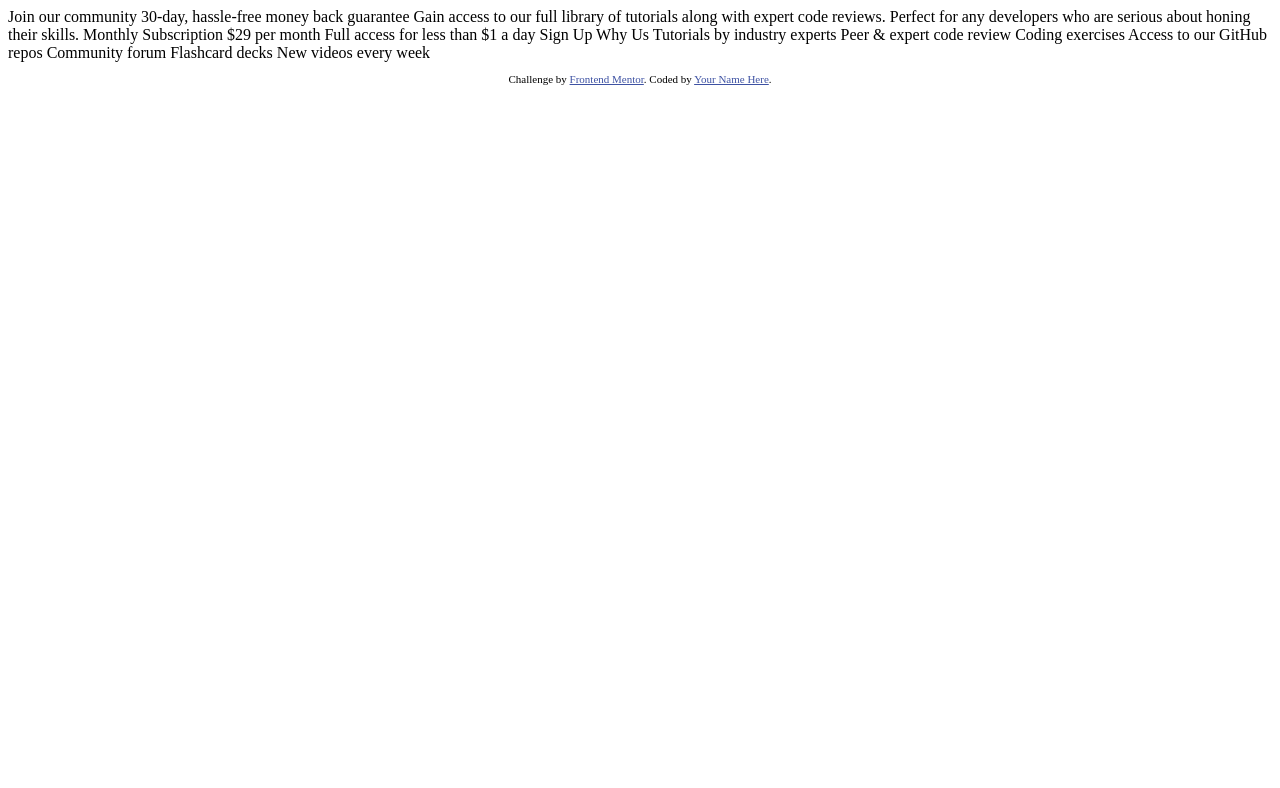
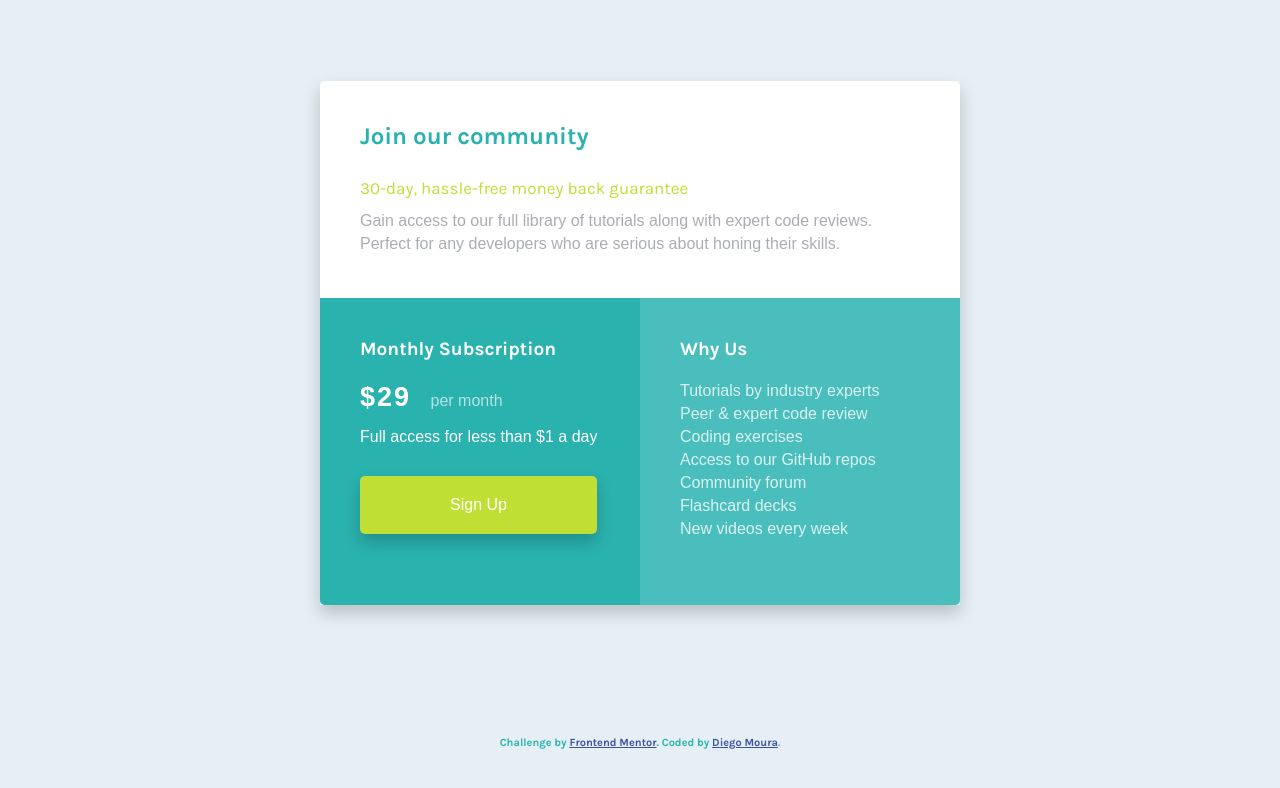
Before and after one commit to diegomouradev/single-price-grid-component-master, a plain HTML site: page index.html in a window 1280 px wide. Drawn offline with Linux system fonts and the light colour scheme.

Commit message:
final version

```diff
--- /dev/null
+++ b/css/styles.css
@@ -0,0 +1,101 @@
+/* Font
+font-family: 'Karla', sans-serif; */
+
+/* Colour
+- Cyan: hsl(179, 62%, 43%)
+- Bright Yellow: hsl(71, 73%, 54%)
+- Light Gray: hsl(204, 43%, 93%)
+- Grayish Blue: hsl(218, 22%, 67%) */
+
+/*
+Body Copy
+- Font size: 16px */
+
+/* global attributes */
+*, *::before, *::after{
+	box-sizing: border-box;
+	margin: 0;
+	padding: 0;
+}
+body{
+    width: 100vw;
+    height: 100vh;
+    background-color:hsl(204, 43%, 93%);
+    font-family: 'karla', sans-serif;
+    font-size: 16px;
+}
+h1{
+    display: inline-block;
+    font-family: 'Karla', sans-serif;
+    font-weight: 400;
+    font-size: 1.5em;
+    color: hsl(179, 62%, 43%);
+    margin-bottom: 28px;
+}
+h2{
+    font-family: 'Karla', sans-serif;
+    font-weight: 700;
+    font-size: 19px;
+    color: hsl(204, 43%, 93%);
+    margin-bottom: 22px;
+}
+ul{
+    list-style: none;
+}
+li{
+    margin-bottom: 5px;
+}
+.ju-list{
+    list-style: none;
+}
+.item1{
+    display: inline-block;
+    font-family: 'Karla', sans-serif;
+    font-weight: 700;
+    font-size: 17px;
+    color: hsl(71, 73%, 54%);
+    margin-bottom: 14px;
+}
+.item2 {
+    color: #AAADB2;
+}
+.item3{
+    color: #AAADB2;
+}
+
+/* Flex Box */
+#main-wrap{
+    display: flex;
+    flex-flow: row wrap;
+    max-width: 636px;
+    margin: 0 auto;
+    justify-content: center;
+}
+.join-us{
+    display: flex;
+    flex-flow: column;
+    flex-grow: 1;
+    padding: 42px 44px;
+    background-color: #fff;
+    /* border-top: 10px solid #hsl(204, 43%, 93%);
+    border-top-radius: 10px; */
+}
+
+.price{
+    display: flex;
+    flex-flow: row wrap;
+    min-height: 258px;
+    padding: 40px 44px;
+    flex-grow: 1;
+    background-color: hsl(179, 62%, 43%);
+}
+.why-us{
+    display: flex;
+    flex-flow: row wrap;
+    min-height: 258px;
+    padding: 40px 44px;
+    flex-grow: 1;
+    background-color: #51BEBD;
+    color: #fff;
+    font-weight: 400;
+}
--- /dev/null
+++ b/css/styles2.css
@@ -0,0 +1,163 @@
+
+/* # Front-end Style Guide
+
+## Layout
+
+The designs were created to the following widths:
+
+- Mobile: 375px
+- Desktop: 1440px
+
+## Colors
+
+### Primary
+
+- Cyan: hsl(179, 62%, 43%)
+- Bright Yellow: hsl(71, 73%, 54%)
+
+### Neutral
+
+- Light Gray: hsl(204, 43%, 93%)
+- Grayish Blue: hsl(218, 22%, 67%)
+
+## Typography
+
+### Body Copy
+
+- Font size: 16px
+
+### Font
+
+- Family: [Karla](https://fonts.google.com/specimen/Karla)
+- Weights: 400, 700 */
+
+*{
+ padding: 0;
+ margin: 0;
+}
+
+body{
+    display: flex;
+    flex-direction: column;
+    width: 100vw;
+    height: 100vh;
+    justify-content: space-around;
+    align-items: center;
+    margin: 0 auto;
+    background-color:hsl(204, 43%, 93%);
+    font-family: sans-serif;
+    font-weight: normal;
+    font-size: 16px;
+}
+.main-wrap{
+    display: flex;
+    flex-wrap: wrap;
+    max-width: 640px;
+    margin: 30px 20px;
+    background-color: hsl(204, 43%, 93%);
+    box-shadow: 0 8px 16px 0 rgba(0,0,0,0.2);
+}
+h1{
+    font-family: 'Karla', sans-serif;
+    font-weight: 700;
+    font-size: 1.5em;
+    color: hsl(179, 62%, 43%);
+    margin-bottom: 28px;
+}
+h2{
+    font-family: 'Karla', sans-serif;
+    font-weight: 700;
+    font-size: 19px;
+    color: #fff;
+    margin-bottom: 22px;
+}
+ul{
+    list-style: none;
+}
+li{
+    margin-bottom: 5px;
+}
+dt{
+    color: #fff;
+    font-family: sans-serif;
+}
+.join-us{
+    flex: 1 644px;
+    background-color: #fff;
+    border-top: 1px solid #fff;
+    border-radius: 5px 5px 0 0;
+    padding: 40px 40px;
+}
+.special-content{
+    display: inline-block;
+    font-family: 'Karla', sans-serif;
+    font-weight: 400;
+    font-size: 17px;
+    color: hsl(71, 73%, 54%);
+    margin-bottom: 14px;
+}
+.content{
+        color: #AAADB2;
+        font-family: sans-serif;
+}
+.content2{
+    color: rgba(255, 255, 255, 0.8);
+    font-size: 16px;
+    font-weight: lighter;
+}
+.subscription{
+    flex: 1;
+    background-color: hsl(179, 62%, 43%);
+    border-bottom: 1px solid hsl(179, 62%, 43%);
+    border-radius: 0 0 0 5px;
+    padding: 40px 40px;
+}
+.price{
+    display: inline-block;
+    color: #fff;
+    font-size: 27px;
+    letter-spacing: 2px;
+    font-weight: 700;
+    margin-right: 15px;
+    margin-bottom: 15px;
+}
+.per-month{
+    display: inline-block;
+    color: rgba(255, 255, 255, 0.644);
+    font-family: sans-serif;
+    font-size: 16px;
+    font-weight: lighter;
+}
+button{
+    background-color: hsl(71, 73%, 54%);
+    border: none;
+    border-radius: 5px;
+    padding: 20px 90px;
+    margin: 30px auto;
+    text-decoration: none;
+    color: #ffffff;
+    font-family: sans-serif;
+    font-size: 1rem;
+    cursor: pointer;
+    transition-duration: 0.4s;
+}
+button:hover,
+button:focus {
+    background: #4ABEBD;
+}
+.btn-cta{
+    box-shadow: 0 8px 16px 0 rgba(0,0,0,0.2);
+}
+.why-us{
+    flex: 1;
+    background-color: #4ABEBD;
+    border-bottom: 1px solid #4ABEBD;
+    border-radius: 0 0 5px 0;
+    padding: 40px 40px;
+}
+footer{
+    color: hsl(179, 62%, 43%);
+    font-family: 'Karla', sans-serif;
+    font-weight: 700;
+    font-size: 19px;
+}
--- a/index.html
+++ b/index.html
@@ -3,47 +3,56 @@
 <head>
   <meta charset="UTF-8">
   <meta name="viewport" content="width=device-width, initial-scale=1.0"> <!-- displays site properly based on user's device -->
-
   <link rel="icon" type="image/png" sizes="32x32" href="./images/favicon-32x32.png">
-
+  <link href="css/styles2.css" rel="stylesheet" type="text/css">
   <title>Frontend Mentor | Single Price Grid Component</title>
-
+  <link href="https://fonts.googleapis.com/css2?family=Karla:wght@400;700&display=swap" rel="stylesheet">
   <!-- Feel free to remove these styles or customise in your own stylesheet 👍 -->
   <style>
     .attribution { font-size: 11px; text-align: center; }
     .attribution a { color: hsl(228, 45%, 44%); }
   </style>
 </head>
+
   <body>
-  Join our community
+    <main class="main-wrap">
+      <article class="join-us">
+          <h1>Join our community</h1>
+          <ul class="ju-list">
+            <li class="special-content"><span>30-day, hassle-free money back guarantee</span></dt>
+            <li class="content">Gain access to our full library of tutorials along with expert code reviews.</dt>
+            <li class="content">Perfect for any developers who are serious about honing their skills.</dt>
+          </ul>
+      </article>
+      <article class="subscription">
+        <div class="price-wrap">
+          <h2>Monthly Subscription</h2>
+          <dl>
+            <dt><span class="price"><strong>&dollar;29</strong></span> <span class="per-month">per month</span></dt>
+            <dt>Full access for less than &dollar;1 a day</dt>
+          </dl>
+          <button id="btn-cta" class="btn-cta" type="button" inputmode="">Sign Up</button>
+      </div>
+      </article>
+      <article class="why-us">
+        <div class="wu-wrap">
+        <h2>Why Us</h2>
+        <ul class="content2">
+          <li>Tutorials by industry experts</li>
+          <li>Peer &amp; expert code review</li>
+          <li>Coding exercises</li>
+          <li>Access to our GitHub repos</li>
+          <li>Community forum</li>
+          <li>Flashcard decks</li>
+          <li>New videos every week</li>
+        </ul>
+      </div></article>
 
-  30-day, hassle-free money back guarantee
-
-  Gain access to our full library of tutorials along with expert code reviews.
-  Perfect for any developers who are serious about honing their skills.
-
-  Monthly Subscription
-
-  &dollar;29 per month
-
-  Full access for less than &dollar;1 a day
-
-  Sign Up
-
-  Why Us
-
-  Tutorials by industry experts
-  Peer &amp; expert code review
-  Coding exercises
-  Access to our GitHub repos
-  Community forum
-  Flashcard decks
-  New videos every week
-
+    </main>
     <footer>
       <p class="attribution">
         Challenge by <a href="https://www.frontendmentor.io?ref=challenge" target="_blank">Frontend Mentor</a>.
-      Coded by <a href="#">Your Name Here</a>.
+        Coded by <a href="https://diegomoura.dev">Diego Moura</a>.
       </p>
     </footer>
   </body>
```
Lines whose indentation alone changed are shown as unchanged.
